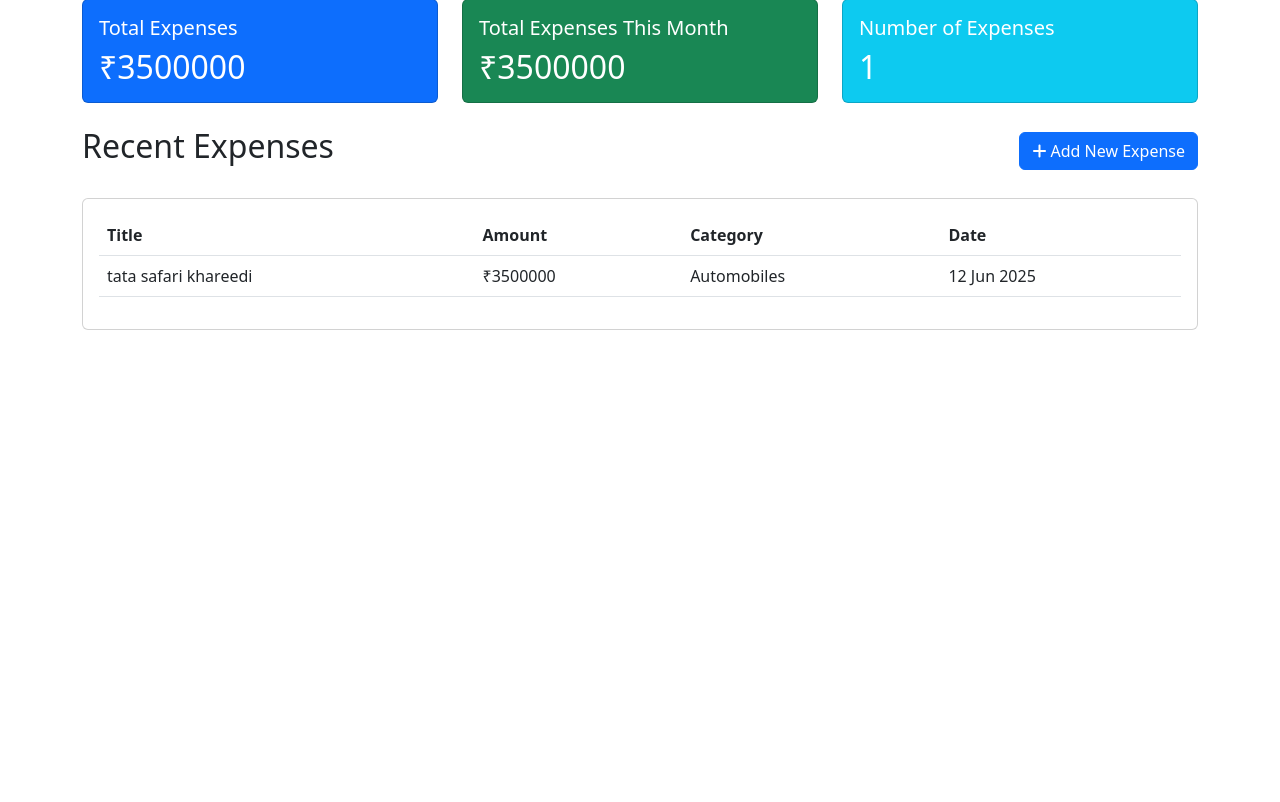
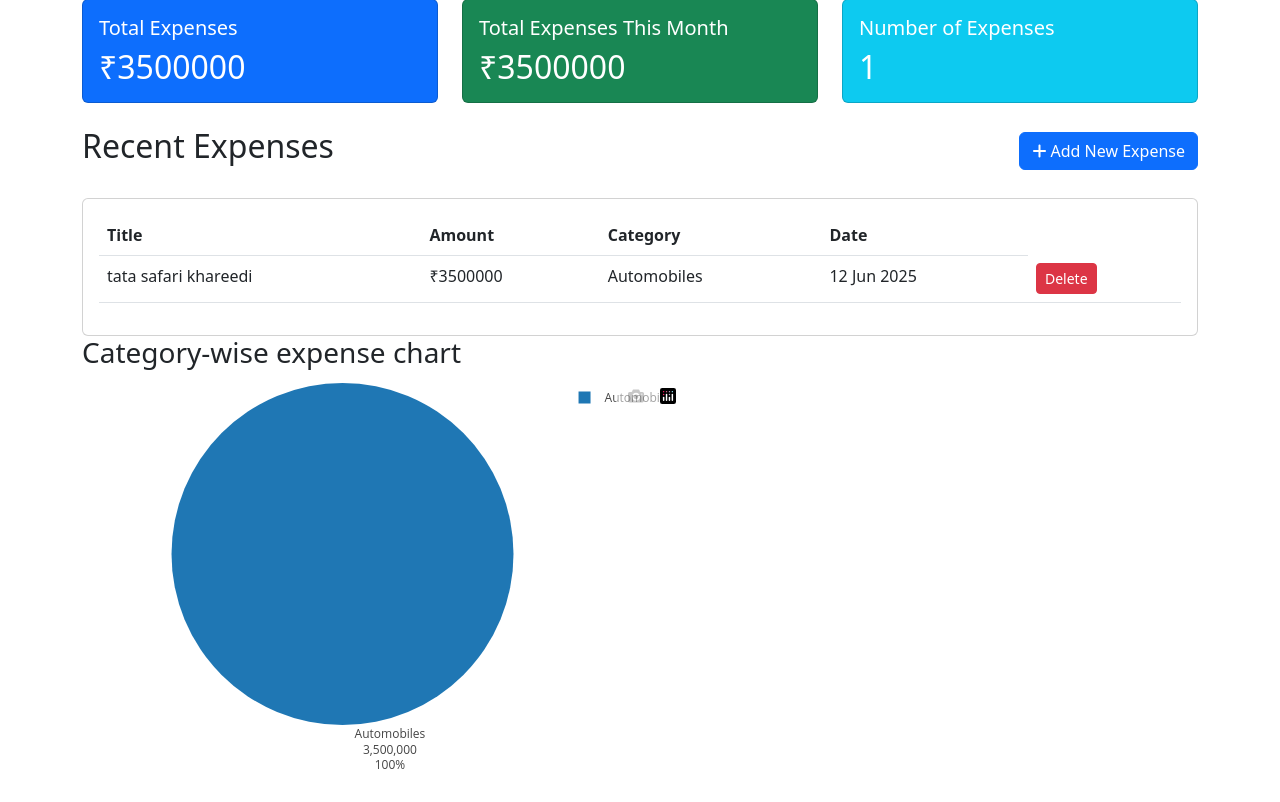
Before and after one commit to geekgod382/Expense-tracker, a Django app: page / in a window 1280 px wide. Shown: the part 105-907 px from the top of the page. Before the commit the page ends 435 px from the top, so only its background shows below. Run offline with Django 5.2, Linux system fonts and the light colour scheme; a user stored in the database is signed in; data comes from the database, SQL or seed files in the repository; some libraries are stand-ins or nearby versions.

Commit message:
Update home.html

```diff
--- a/ExpenseTracker/expenses/templates/expenses/home.html
+++ b/ExpenseTracker/expenses/templates/expenses/home.html
@@ -60,6 +60,9 @@
                                         <td>₹{{ expense.amount }}</td>
                                         <td>{{ expense.category }}</td>
                                         <td>{{ expense.date|date:"d M Y" }}</td>
+                                        <td>
+                                            <a href="{% url 'expense:delete' expense.id %}" class="btn btn-danger btn-sm">Delete</a>
+                                        </td>
                                     </tr>
                                     {% endfor %}
                                 </tbody>
@@ -74,5 +77,28 @@
             {% endif %}
         </div>
     </div>
+
+    <script src="https://cdn.plot.ly/plotly-latest.min.js"></script>
+    <h3>Category-wise expense chart</h3>
+    <div id="piechart" style="width:100%; max-width: 600px; height: 400px;"></div>
+    <script>
+        var data = [{
+            type: "pie",
+            values: {{ totals_json|safe }},
+            labels: {{ categories_json|safe }},
+            textinfo: "label+value+percent",
+            textposition: "outside",
+            automargin: true
+        }];
+
+        var layout = {
+            margin: {t:0, b:0, l:0, r:0},
+            showlegend: true
+        };
+
+        Plotly.newPlot('piechart', data, layout);
+    </script>
+
 </div>
+
 {% endblock %}
```
